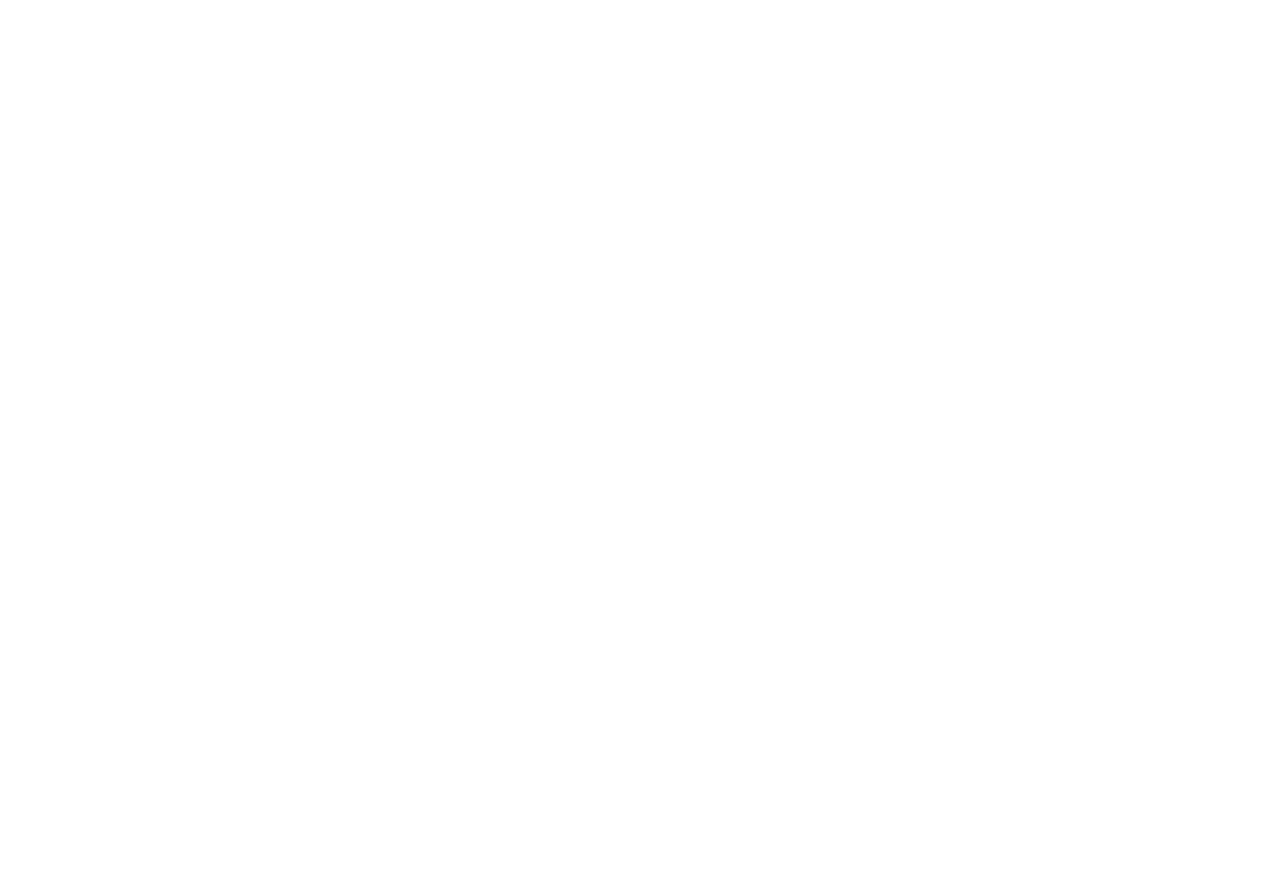
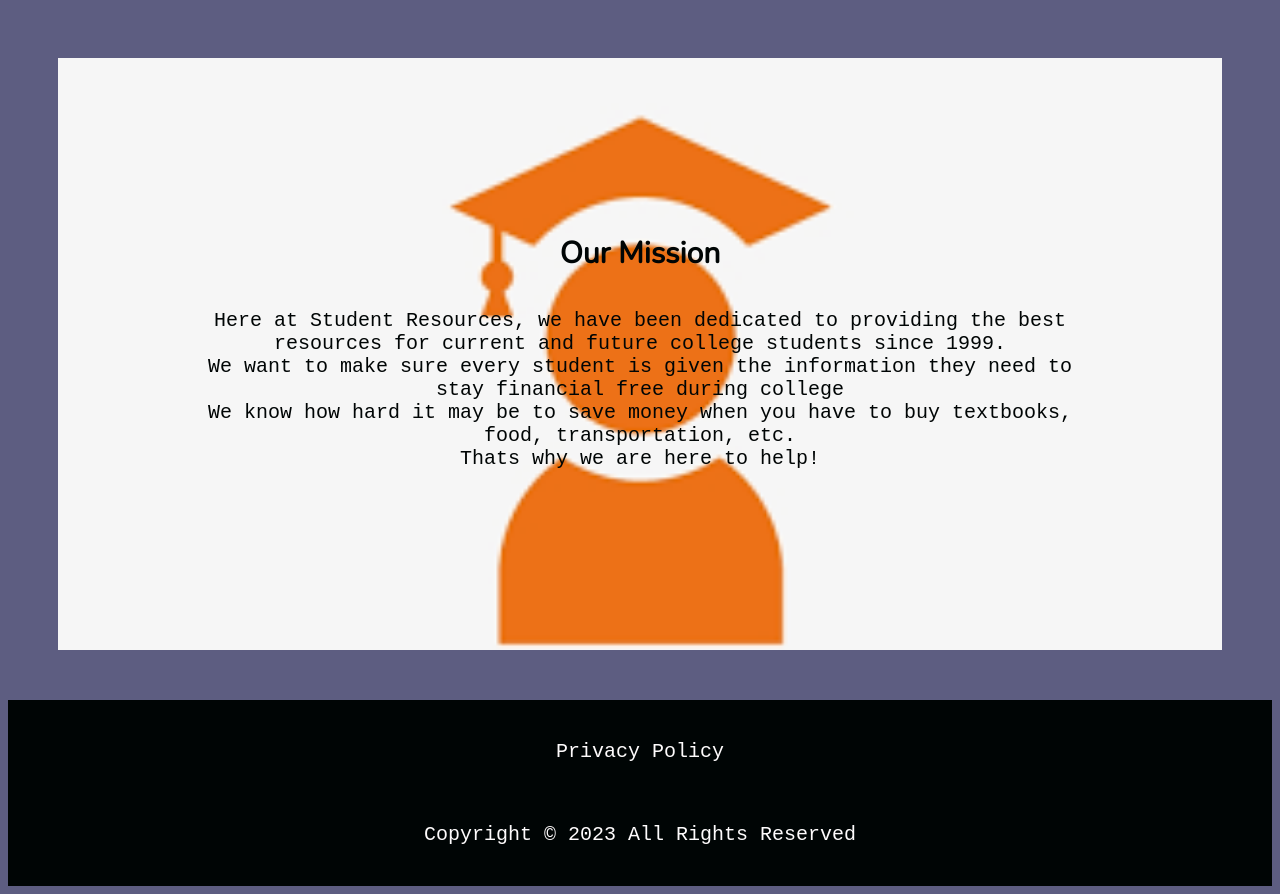
Before and after one commit to bazayd/ResourceHub, a plain HTML site: page about.html in a window 1280 px wide. Before the commit the page ends 800 px from the top, so only its background shows below. Drawn offline with nearby package versions, Linux system fonts and the light colour scheme.

Commit message:
Added style fixs and edited navbar

```diff
--- a/about.html
+++ b/about.html
@@ -1,7 +1,31 @@
 <!DOCTYPE html>
-<head>
-
-</head>
-<body>
-
-</body>
+<html>
+    <head>
+        <meta charset="UTF-8">
+        <meta name="viewport" content="width=device-width, initial-scale=1.0">
+        <meta http-equiv="X-UA-Compatible" content="ie=edge">
+        <link rel="stylesheet" href="styles.css">
+        <link rel="preconnect" href="https://fonts.googleapis.com">
+        <link rel="preconnect" href="https://fonts.gstatic.com" crossorigin>
+        <link href="https://fonts.googleapis.com/css2?family=Nunito&display=swap" rel="stylesheet">
+        <link rel="stylesheet" href="https://cdnjs.cloudflare.com/ajax/libs/font-awesome/4.7.0/css/font-awesome.min.css">    <script rel="script" href="main.js"></script>
+        <script href="main.js"></script>
+        <title>About Us</title>
+    </head>
+    <body>
+        <main>
+            <div class="ourMission">
+                <h2>Our Mission</h2>
+                <p>Here at Student Resources, we have been dedicated to providing the best resources for current and future college students since 1999. <br>
+                    We want to make sure every student is given the information they need to stay financial free during college <br>
+                    We know how hard it may be to save money when you have to buy textbooks, food, transportation, etc. <br>
+                    Thats why we are here to help!
+                </p>
+            </div>
+            <footer>
+                <p>Privacy Policy</p>
+                <p>Copyright © 2023 All Rights Reserved</p>
+            </footer>
+        </main>
+    </body>
+</html>
--- a/styles.css
+++ b/styles.css
@@ -1,29 +1,36 @@
 body {
     background-color: #5D5D81;
-    font-family: 'Nunito', sans-serif;;
-}
-
-main {
-
+    font-family: 'Nunito', sans-serif;
+    min-height: 100vh;
+    display: flex;
+    flex-direction: column;
 }
 
 footer {
     background-color: #000505;
     position: relative;
-    display: block;
+    display: grid;
+    grid-template-rows: 1fr auto;
     padding: 10px 20px;
+    flex-grow: 1;
 }
 
 footer p {
     color: #FEFCFD;
-    text-align: center;
+}
+
+a {
+    color:#000505
 }
 
 
-a {
-
+a:visited {
+    color:#000505;
 }
 
+a:hover {
+    color:#BFCDE0
+}
 
 .navbar {
     padding: 25px;
@@ -130,5 +137,17 @@ a {
     list-style: none;
     text-align: center;
     background-position: 100%;
+}
 
+
+.ourMission {
+    padding: 150px 100px;
+    margin: 50px;
+    background-image: url("studentsuccess.png");
+    background-size: cover;
 }
+
+.ourMission h2, p{
+    text-align: center;
+    color:#000505;
+}
```
Also changed, not shown: index.html (+3 -3 lines), studentsolutions.jpg (added), studentsuccess.png (added).
